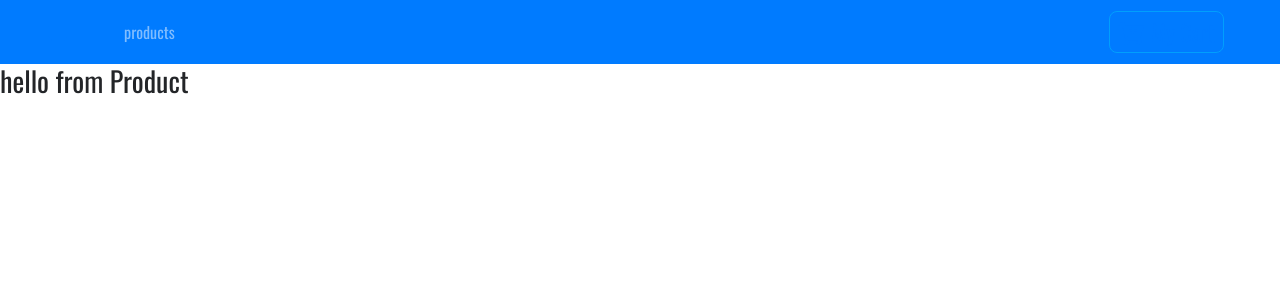
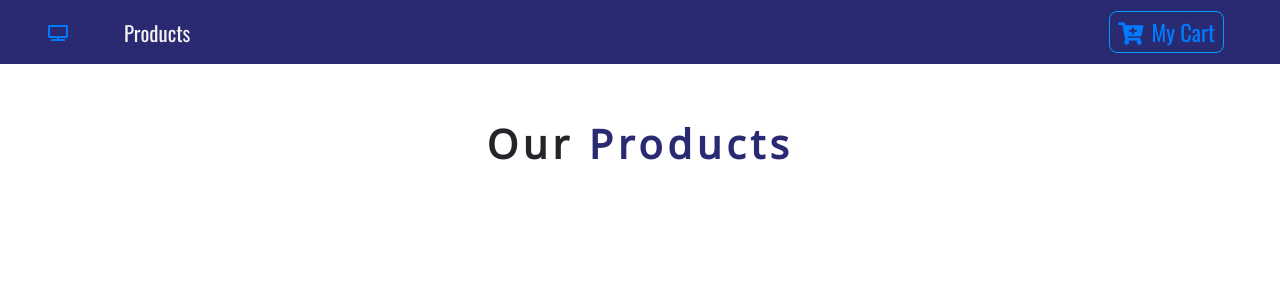
Before and after one commit to maxsayner/ecommerce, a React (Create React App) app: page / in a window 1280 px wide. Shown: the top 300 px of the page. Built offline with nearby package versions, Linux system fonts and the light colour scheme.

Commit message:
Title added

```diff
--- a/src/components/Navbar.js
+++ b/src/components/Navbar.js
@@ -6,7 +6,7 @@
 export default class Navbar extends Component {
     render() {
         return (
-            <nav className="navbar navbar-expand-sm bg-primary navbar-dark px-sm-5" >
+            <NavWrapper className="navbar navbar-expand-sm  navbar-dark px-sm-5" >
 
                 <Link to='/'>
                     <i class="fas fa-tv"></i>
@@ -26,7 +26,16 @@
                         my cart
                     </ButtonContainer>
                 </Link>
-            </nav >
+            </NavWrapper >
         )
     }
 }
+
+const NavWrapper = styled.nav`
+background: var(--mainBlue);
+.nav-link{
+    color:var(--mainWhite)!important;
+    font-size:1.3rem;
+    text-transform: capitalize;
+}
+`;
--- a/src/components/ProductList.js
+++ b/src/components/ProductList.js
@@ -1,11 +1,22 @@
 import React, { Component } from 'react'
 import Product from './Product';
+import Title from './Title';
 export default class ProductList extends Component {
+    state = {
+        products: []
+    }
     render() {
         return (
-            <div>
-                <Product />
-            </div>
-        )
+            <React.Fragment>
+                <div className="py-5">
+                    <div className="container">
+                        <Title name="our" title="Products" />
+                        <div className="row">
+                        </div>
+                    </div>
+                </div>
+            </React.Fragment >
+            // <Product />
+        );
     }
 }
--- /dev/null
+++ b/src/components/Title.js
@@ -0,0 +1,16 @@
+import React from 'react'
+
+export default function Title({name, title}) {
+    return (
+        <div className="row">
+            <div className="col-10 mx-auto my-2 text-center
+            text-title">
+                <h1 className="text-capitalize
+                font-weight-bold">
+                    {name} <strong className="text-blue">{title}
+                    </strong>
+                    </h1>
+            </div>
+        </div>
+    )
+}
```
